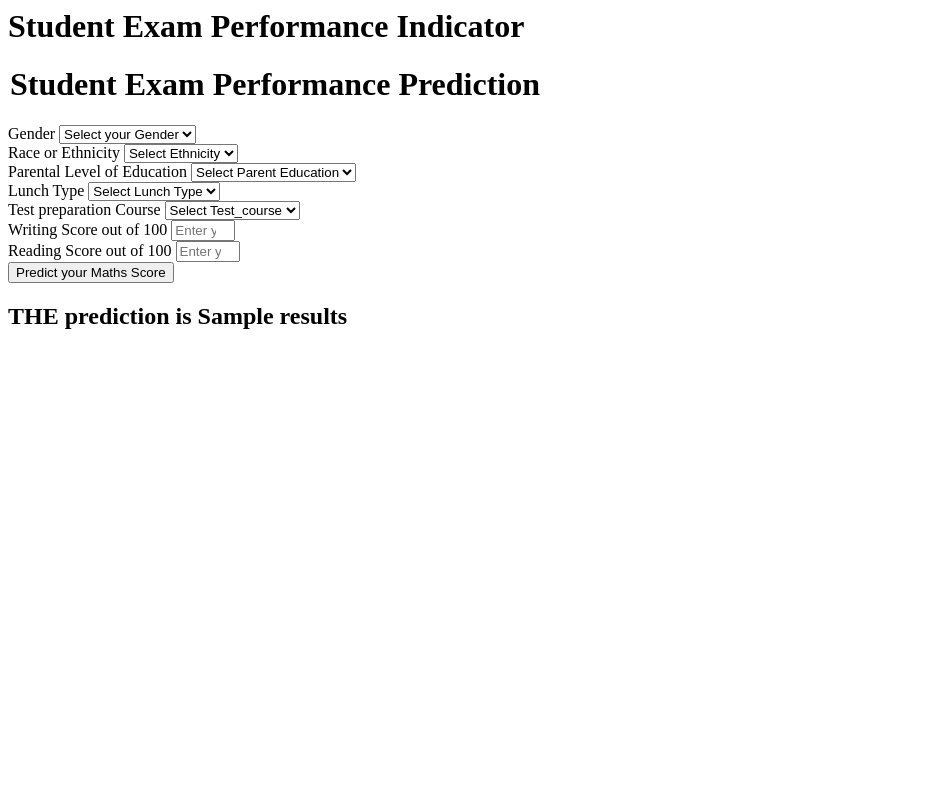
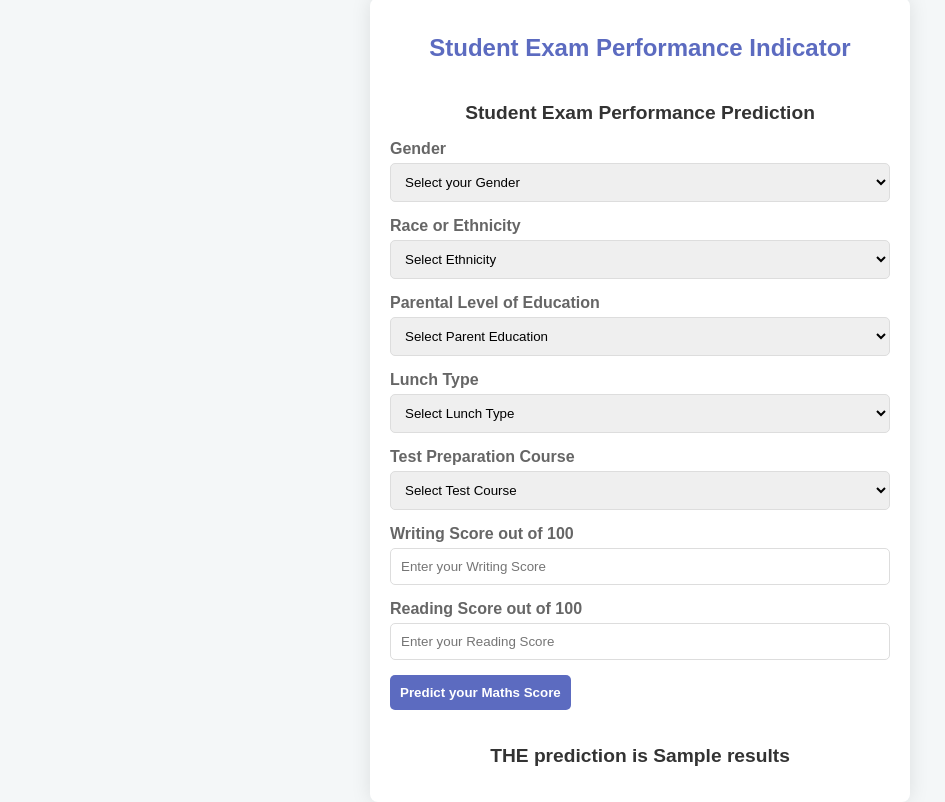
Before and after one commit to SUNPAUL97/ML_PROJECT, a Flask app: template templates/home.html in a window 1280 px wide. Shown: the whole page, without its empty margins (0-945 px from the left). Before the commit the page ends 329 px from the top, so only its background shows below. Run offline with Flask 3, Linux system fonts and the light colour scheme; the template is opened without the code that fills it: most values are stand-ins (such as "Sample title", 1, 10 or a date in 2020).

Commit message:
New stlying

```diff
--- a/templates/home.html
+++ b/templates/home.html
@@ -1,111 +1,148 @@
-<html>
+<!DOCTYPE html>
+<html lang="en">
+<head>
+    <meta charset="UTF-8">
+    <meta name="viewport" content="width=device-width, initial-scale=1.0">
+    <title>Student Exam Performance Indicator</title>
+    <style>
+        body {
+            font-family: Arial, sans-serif;
+            background-color: #f4f7f8;
+            color: #333;
+            margin: 0;
+            padding: 0;
+            display: flex;
+            justify-content: center;
+            align-items: center;
+            height: 100vh;
+        }
+        .login {
+            width: 100%;
+            max-width: 500px;
+            background: #ffffff;
+            padding: 20px;
+            border-radius: 8px;
+            box-shadow: 0px 0px 20px rgba(0, 0, 0, 0.1);
+        }
+        .login h1, .login h2 {
+            text-align: center;
+            color: #333;
+        }
+        .login h1 {
+            margin-bottom: 20px;
+            font-size: 1.5em;
+            color: #5c6bc0;
+        }
+        form {
+            display: flex;
+            flex-direction: column;
+        }
+        .mb-3 {
+            margin-bottom: 15px;
+        }
+        .form-label {
+            font-weight: bold;
+            color: #666;
+        }
+        .form-control {
+            width: 100%;
+            padding: 10px;
+            margin-top: 5px;
+            border: 1px solid #ddd;
+            border-radius: 5px;
+            box-sizing: border-box;
+        }
+        .form-control:focus {
+            border-color: #5c6bc0;
+            outline: none;
+            box-shadow: 0 0 5px rgba(92, 107, 192, 0.3);
+        }
+        .btn-primary {
+            background-color: #5c6bc0;
+            color: #fff;
+            border: none;
+            padding: 10px;
+            border-radius: 5px;
+            cursor: pointer;
+            font-weight: bold;
+        }
+        .btn-primary:hover {
+            background-color: #3f51b5;
+        }
+        h2 {
+            margin-top: 20px;
+            font-size: 1.2em;
+            color: #333;
+            text-align: center;
+        }
+    </style>
+</head>
 <body>
     <div class="login">
        <h1>Student Exam Performance Indicator</h1>
 
        <form action="{{ url_for('predict_datapoint')}}" method="post">
-        <h1>
-            <legend>Student Exam Performance Prediction</legend>
-        </h1>
+           <h2>Student Exam Performance Prediction</h2>
            <div class="mb-3">
                <label class="form-label">Gender</label>
-            <select class="form-control" name="gender" placeholder="Enter you Gender" required>
+               <select class="form-control" name="gender" placeholder="Enter your Gender" required>
                    <option class="placeholder" selected disabled value="">Select your Gender</option>
-                <option value="male">
-                    Male
-                </option>
-                <option value="female">
-                    Female
-                </option>
+                   <option value="male">Male</option>
+                   <option value="female">Female</option>
                </select>
            </div>
            <div class="mb-3">
                <label class="form-label">Race or Ethnicity</label>
-            <select class="form-control" name="ethnicity" placeholder="Enter you ethnicity" required>
+               <select class="form-control" name="ethnicity" placeholder="Enter your ethnicity" required>
                    <option class="placeholder" selected disabled value="">Select Ethnicity</option>
-                <option value="group A">
-                    Group A
-                </option>
-                <option value="group B">
-                    Group B
-                </option>
-                <option value="group C">
-                    Group C
-                </option>
-                <option value="group D">
-                    Group D
-                </option>
-                <option value="group E">
-                    Group E
-                </option>
+                   <option value="group A">Group A</option>
+                   <option value="group B">Group B</option>
+                   <option value="group C">Group C</option>
+                   <option value="group D">Group D</option>
+                   <option value="group E">Group E</option>
                </select>
            </div>
            <div class="mb-3">
                <label class="form-label">Parental Level of Education</label>
-            <select class="form-control" name="parental_level_of_education"
-                placeholder="Enter you Parent Education" required>
+               <select class="form-control" name="parental_level_of_education" placeholder="Enter Parent Education" required>
                    <option class="placeholder" selected disabled value="">Select Parent Education</option>
-                <option value="associate's degree">
-                    associate's degree
-                </option>
-                <option value="bachelor's degree">
-                    bachelor's degree
-                </option>
-                <option value="high school">
-                    high school
-                </option>
-                <option value="master's degree">
-                    master's degree
-                </option>
-                <option value="some college">
-                    some college
-                </option>
-                <option value="some high school">
-                    some high school
-                </option>
+                   <option value="associate's degree">Associate's degree</option>
+                   <option value="bachelor's degree">Bachelor's degree</option>
+                   <option value="high school">High school</option>
+                   <option value="master's degree">Master's degree</option>
+                   <option value="some college">Some college</option>
+                   <option value="some high school">Some high school</option>
                </select>
            </div>
            <div class="mb-3">
                <label class="form-label">Lunch Type</label>
-            <select class="form-control" name="lunch" placeholder="Enter you Lunch" required>
+               <select class="form-control" name="lunch" placeholder="Enter your Lunch" required>
                    <option class="placeholder" selected disabled value="">Select Lunch Type</option>
-                <option value="free/reduced">
-                    free/reduced
-                </option>
-                <option value="standard">
-                    standard
-                </option>
+                   <option value="free/reduced">Free/Reduced</option>
+                   <option value="standard">Standard</option>
                </select>
            </div>
            <div class="mb-3">
-            <label class="form-label">Test preparation Course</label>
-            <select class="form-control" name="test_preparation_course" placeholder="Enter you Course"
-                required>
-                <option class="placeholder" selected disabled value="">Select Test_course</option>
-                <option value="none">
-                    None
-                </option>
-                <option value="completed">
-                    Completed
-                </option>
+               <label class="form-label">Test Preparation Course</label>
+               <select class="form-control" name="test_preparation_course" placeholder="Enter Course" required>
+                   <option class="placeholder" selected disabled value="">Select Test Course</option>
+                   <option value="none">None</option>
+                   <option value="completed">Completed</option>
                </select>
            </div>
            <div class="mb-3">
                <label class="form-label">Writing Score out of 100</label>
-            <input class="form-control" type="number" name="reading_score"
-                placeholder="Enter your Reading score" min='0' max='100' />
+               <input class="form-control" type="number" name="writing_score" placeholder="Enter your Writing Score" min="0" max="100" required>
            </div>
            <div class="mb-3">
                <label class="form-label">Reading Score out of 100</label>
-            <input class="form-control" type="number" name="writing_score"
-                placeholder="Enter your Reading Score" min='0' max='100' />
+               <input class="form-control" type="number" name="reading_score" placeholder="Enter your Reading Score" min="0" max="100" required>
            </div>
            <div class="mb-3">
-            <input class="btn btn-primary" type="submit" value="Predict your Maths Score" required />
+               <input class="btn btn-primary" type="submit" value="Predict your Maths Score">
            </div>
        </form>
-    <h2>
-       THE  prediction is {{results}}
-    </h2>
-   <body>
+       <h2>THE prediction is {{ results }}</h2>
+    </div>
+</body>
 </html>
```
Lines whose indentation alone changed are shown as unchanged.
